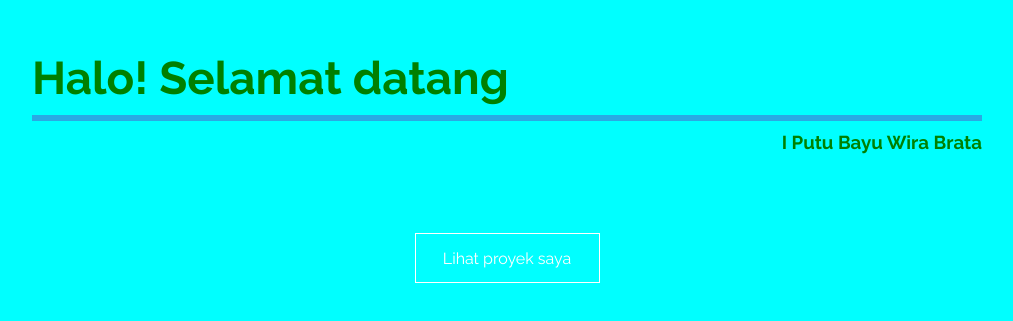
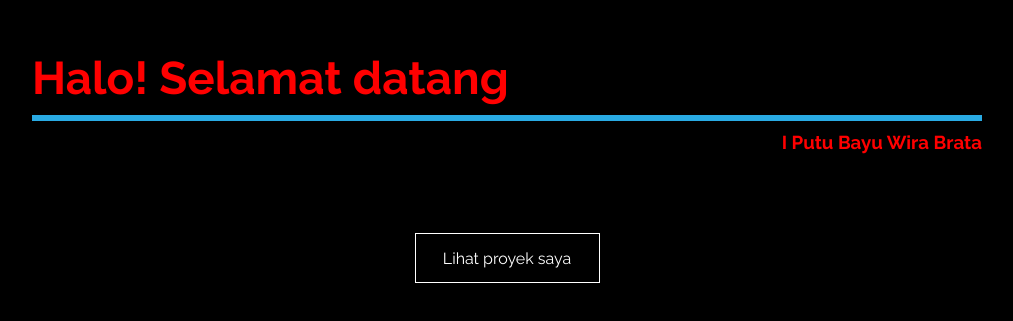
Before and after one commit to bayuwira/bayuwira.github.io, a plain HTML site: page index.html in a window 1280 px wide. Shown: the part 233-554 px from the top of the page, without its empty margins (133-1146 px from the left). Drawn offline with Linux system fonts and the light colour scheme.

Commit message:
Update index.html

```diff
--- a/index.html
+++ b/index.html
@@ -4,7 +4,7 @@
 	<meta charset="UTF-8">
 	<meta name="viewport" content="initial-scale=1.0, width=device-width">
 	<link href="https://fonts.googleapis.com/css?family=Raleway:400,600,700" rel="stylesheet">
-	<title>I Putu Agus Wahyu Widiatmika - Mahasiswa</title>
+	<title>mygithub</title>
 </head>
 <style>
 	*{
@@ -15,8 +15,8 @@
 
 	body{
 		font-family: 'Raleway', sans-serif;
-		background-color: cyan;
-		color: green;
+		background-color: black;
+		color: red;
 	}
 
 	.container{
```
